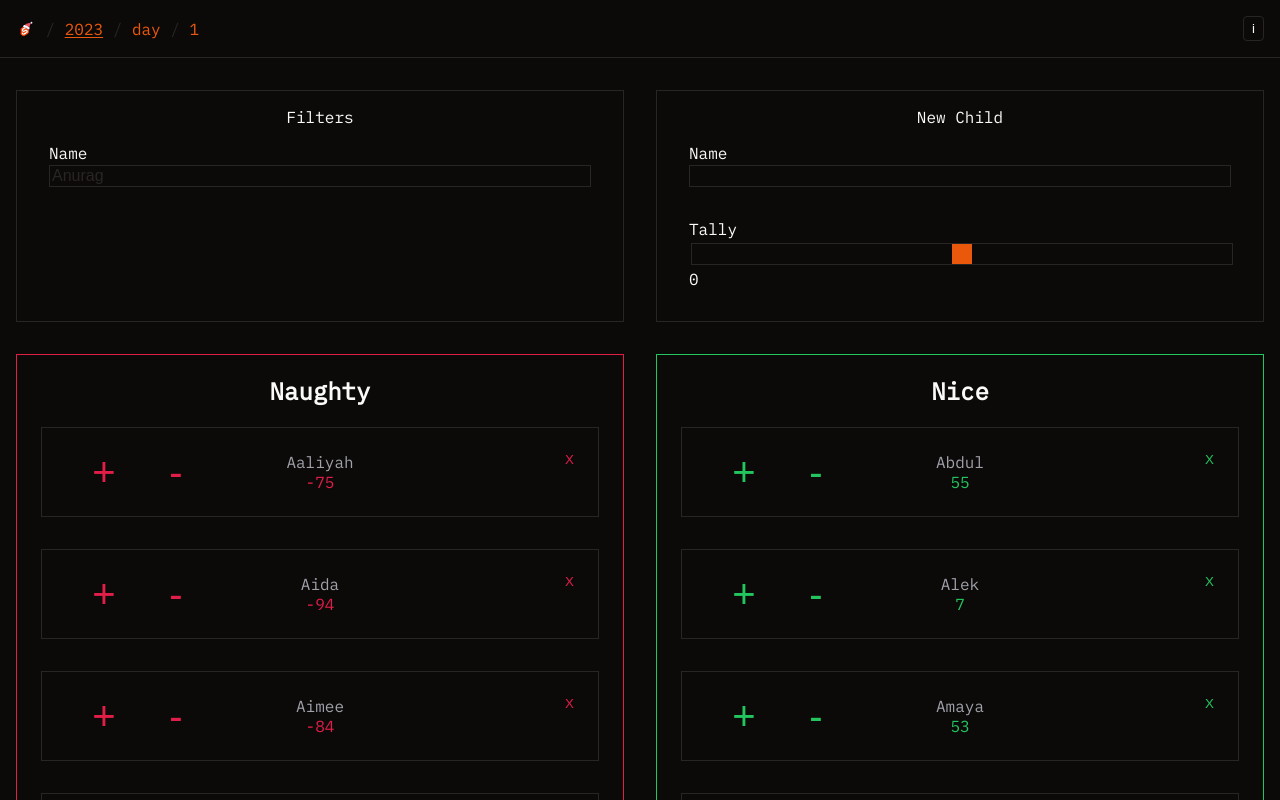
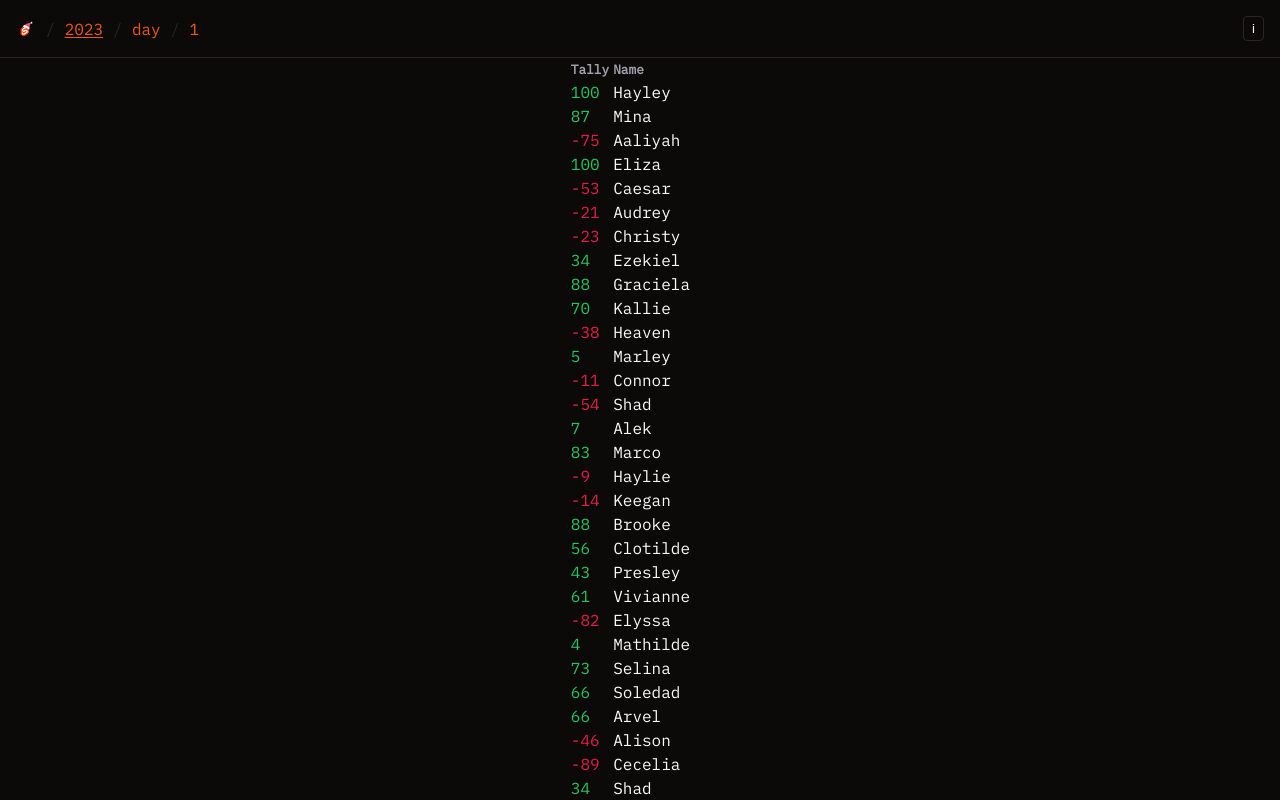
Before and after one commit to thomcleary/advent-of-svelte, a SvelteKit app: page /2023/day/1 in a window 1280 px wide. Shown: the top 800 px of the page. Built offline with nearby package versions, Linux system fonts and the light colour scheme; no server answers.

Commit message:
come back and finish this tomorrow

```diff
--- a/src/routes/2023/day/1/+layout.svelte
+++ b/src/routes/2023/day/1/+layout.svelte
@@ -7,7 +7,6 @@
 	$: console.log({ showDescription });
 </script>
 
-<main>
 <header>
 	<nav>
 		<div class="breadcrumbs">
@@ -25,32 +24,29 @@
 	</nav>
 	{#if showDescription}
 		<div transition:slide={{ duration: 250 }}>
+			<h1>Naughty or Nice</h1>
 			<p>
-					The Elves have been tirelessly creating presents all year round. They're right on
-					schedule, but today they've run into a big problem; the ancient system for tracking who's
-					been naughty or nice is out of commission. With the hundreds of thousands of letters from
-					children piling up alongside their records of good and bad deeds, the Elves are in dire
-					need of a modern solution.
+				The Elves have been tirelessly creating presents all year round. They're right on schedule,
+				but today they've run into a big problem; the ancient system for tracking who's been naughty
+				or nice is out of commission. With the hundreds of thousands of letters from children piling
+				up alongside their records of good and bad deeds, the Elves are in dire need of a modern
+				solution.
 			</p>
 			<p>
-					Your mission is to build a system for the elves, enabling them to input names and tally
-					each childs deeds to keep track of whether they're good or bad. You could even categorise
-					these automatically as “naughty” and “nice.” Fortunately, the elves have been meticulous
-					in their record-keeping and have a backup of all the current data in JSON format. You'll
-					need to import this data into your newly developed system.
+				Your mission is to build a system for the elves, enabling them to input names and tally each
+				childs deeds to keep track of whether they're good or bad. You could even categorise these
+				automatically as “naughty” and “nice.” Fortunately, the elves have been meticulous in their
+				record-keeping and have a backup of all the current data in JSON format. You'll need to
+				import this data into your newly developed system.
 			</p>
 		</div>
 	{/if}
 </header>
+<main>
 	<slot />
 </main>
 
 <style>
-	main {
-		display: flex;
-		flex-direction: column;
-	}
-
 	header {
 		padding: 1rem;
 		border-bottom: 1px solid var(--border);
@@ -115,6 +111,8 @@
 		gap: 1ch;
 
 		color: var(--orange);
+
+		overflow-x: auto;
 	}
 
 	.breadcrumbs > span {
--- a/src/routes/2023/day/1/+page.svelte
+++ b/src/routes/2023/day/1/+page.svelte
@@ -1,6 +1,4 @@
 <script lang="ts">
-	import ChildList from './ChildList.svelte';
-
 	export let data;
 
 	let children = data.children;
@@ -15,128 +13,38 @@
 	$: isMobile = windowWidth < 720;
 </script>
 
-<!--
-	TODO:
-	- Wrap new-child in form so 'Enter' key triggers submit and add new child to children
-	- Only show 1 list at a time on mobile
-	  - absolute position button that scrolls to top when pressed
-	- When a child changes lists, the window should be refocused on the child again (desktop and mobile)
--->
-
 <svelte:window bind:innerWidth={windowWidth} />
 
-<div class="container">
-	<div class="inputs">
-		<div class="filters">
-			<span>Filters</span>
-			<label>Name<input type="text" bind:value={nameFilter} placeholder="Anurag" /></label>
-		</div>
-
-		<div class="new-child">
-			<span>New Child</span>
-			<label>Name<input type="text" bind:value={newChild.name} /></label>
-			<label
-				>Tally <input
-					type="range"
-					min="-100"
-					max="100"
-					bind:value={newChild.tally}
-				/>{newChild.tally}</label
-			>
-		</div>
-	</div>
-
-	<div class="lists">
-		<ChildList
-			heading="Naughty"
-			filter={(child) =>
-				child.tally < 0 && child.name.toLocaleLowerCase().includes(nameFilter.toLocaleLowerCase())}
-			bind:children={sortedChildren}
-		/>
-		<ChildList
-			heading="Nice"
-			filter={(child) =>
-				child.tally >= 0 && child.name.toLocaleLowerCase().includes(nameFilter.toLocaleLowerCase())}
-			bind:children={sortedChildren}
-		/>
-	</div>
+<div>
+	<table>
+		<tr>
+			<th>Tally</th>
+			<th>Name</th>
+		</tr>
+		{#each children as child (child.id)}
+			<tr>
+				<td style:color={`var(--${child.tally < 0 ? 'red' : 'green'})`}>{child.tally}</td>
+				<td>{child.name}</td>
+			</tr>
+		{/each}
+	</table>
 </div>
 
 <style>
-	label {
+	div {
 		display: flex;
-		flex-direction: column;
-		gap: 2px;
-		flex: 1;
-
-		padding: 16px;
-	}
-	input {
-		font-size: 16px;
-
-		color: var(--col-body);
-		background-color: var(--black);
-
-		border: 1px solid var(--dim);
+		justify-content: center;
 	}
 
-	input::placeholder {
-		color: var(--border);
+	th {
+		text-align: left;
+
+		color: var(--grey);
+
+		font-size: 0.8rem;
 	}
 
-	input[type='range'] {
-		-webkit-appearance: none;
-		appearance: none;
-		cursor: pointer;
-		width: 100%;
-	}
-
-	input[type='range']::-webkit-slider-runnable-track {
-		height: 20px;
-	}
-
-	input[type='range']::-webkit-slider-thumb {
-		-webkit-appearance: none; /* Override default look */
-		appearance: none;
-		background-color: var(--orange);
-		height: 20px;
-		width: 20px;
-	}
-
-	.container {
-		padding: 16px;
-	}
-
-	.inputs {
-		display: flex;
-		flex-wrap: wrap;
-		gap: 32px;
-
-		padding-top: 16px;
-		padding-bottom: 32px;
-	}
-
-	.filters,
-	.new-child {
-		display: flex;
-		flex-direction: column;
-		flex: 1;
-
-		padding: 16px;
-
-		border: 1px solid var(--border);
-	}
-
-	.new-child span,
-	.filters span {
-		align-self: center;
-	}
-
-	.lists {
-		display: flex;
-		flex-direction: row;
-		flex-wrap: wrap;
-		justify-content: center;
-		gap: 32px;
+	td {
+		color: var(--white);
 	}
 </style>
```
Also changed, not shown: src/routes/2023/day/1/old.svelte (added, +142 -0 lines). Lines whose indentation alone changed are shown as unchanged.
